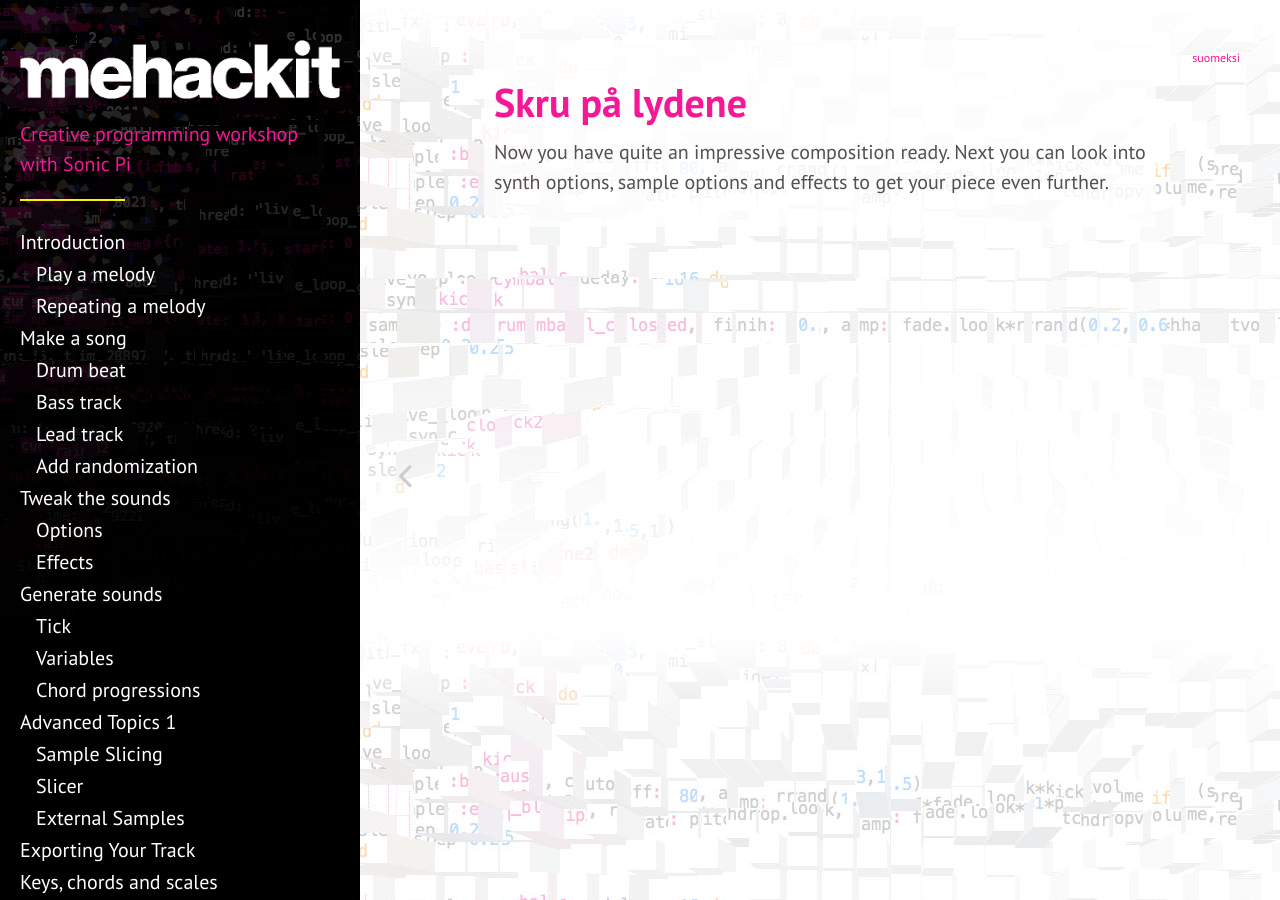
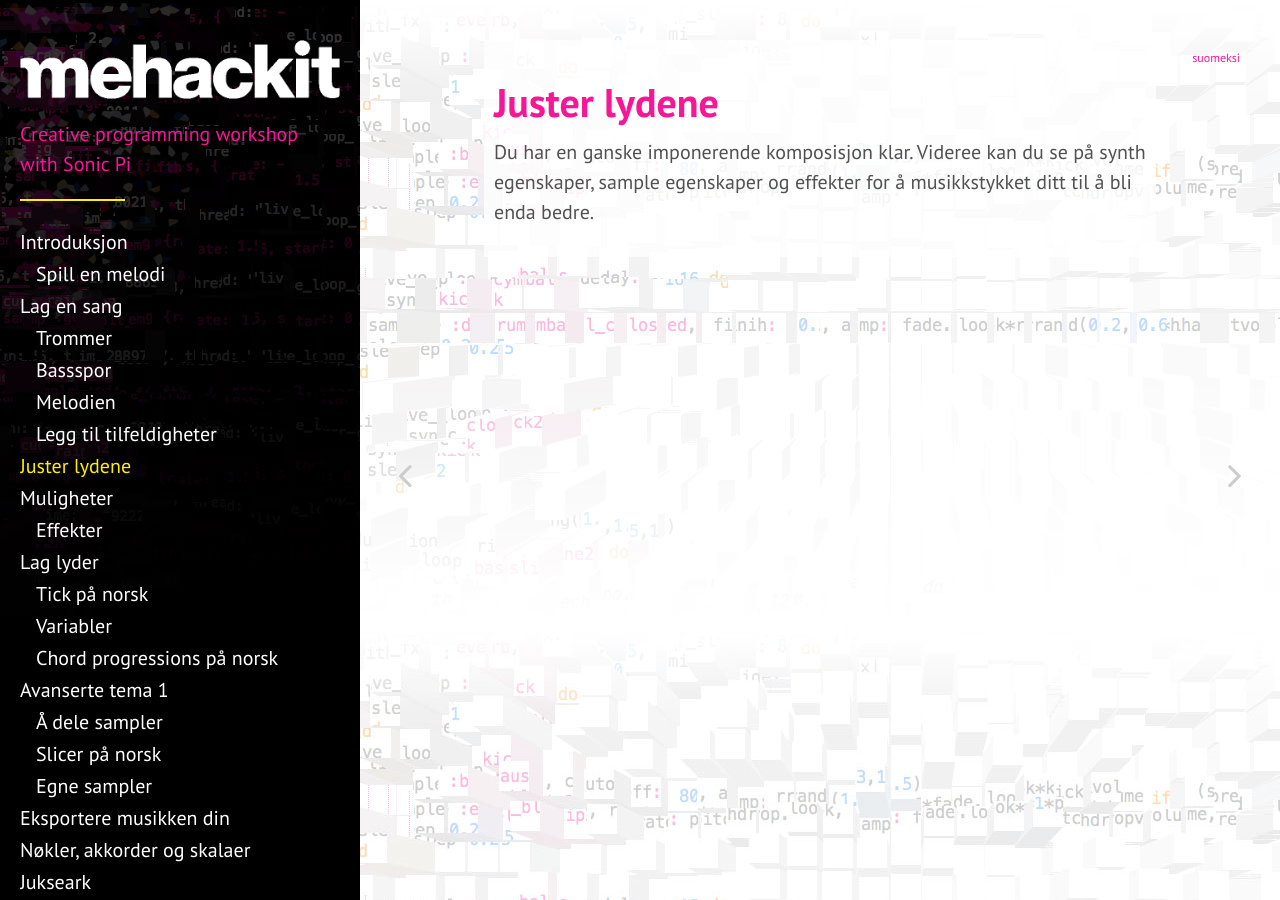
Before and after one commit to mehackit/sonic-pi-workshop, a Jekyll site: the page built from _exercises/no/03-tweak-the-sounds/01-tweak-the-sounds.md, in a window 1280 px wide. Built offline with Jekyll 4.4.1, drawn with Linux system fonts in a browser that asks for light colours; nearby versions of some CDN libraries; some web fonts are replaced.

Commit message:
translate 03-01 to no

```diff
--- a/_exercises/no/03-tweak-the-sounds/01-tweak-the-sounds.md
+++ b/_exercises/no/03-tweak-the-sounds/01-tweak-the-sounds.md
@@ -1,8 +1,8 @@
 ---
-chapter: Skru på lydene
-title: Skru på lydene
-lang: en
+chapter: Juster lydene
+title: Juster lydene
+lang: no
 layout: exercise
 ---
 
-Now you have quite an impressive composition ready. Next you can look into synth options, sample options and effects to get your piece even further.
+Du har en ganske imponerende komposisjon klar. Videree kan du se på synth egenskaper, sample egenskaper og effekter for å musikkstykket ditt til å bli enda bedre.
```
